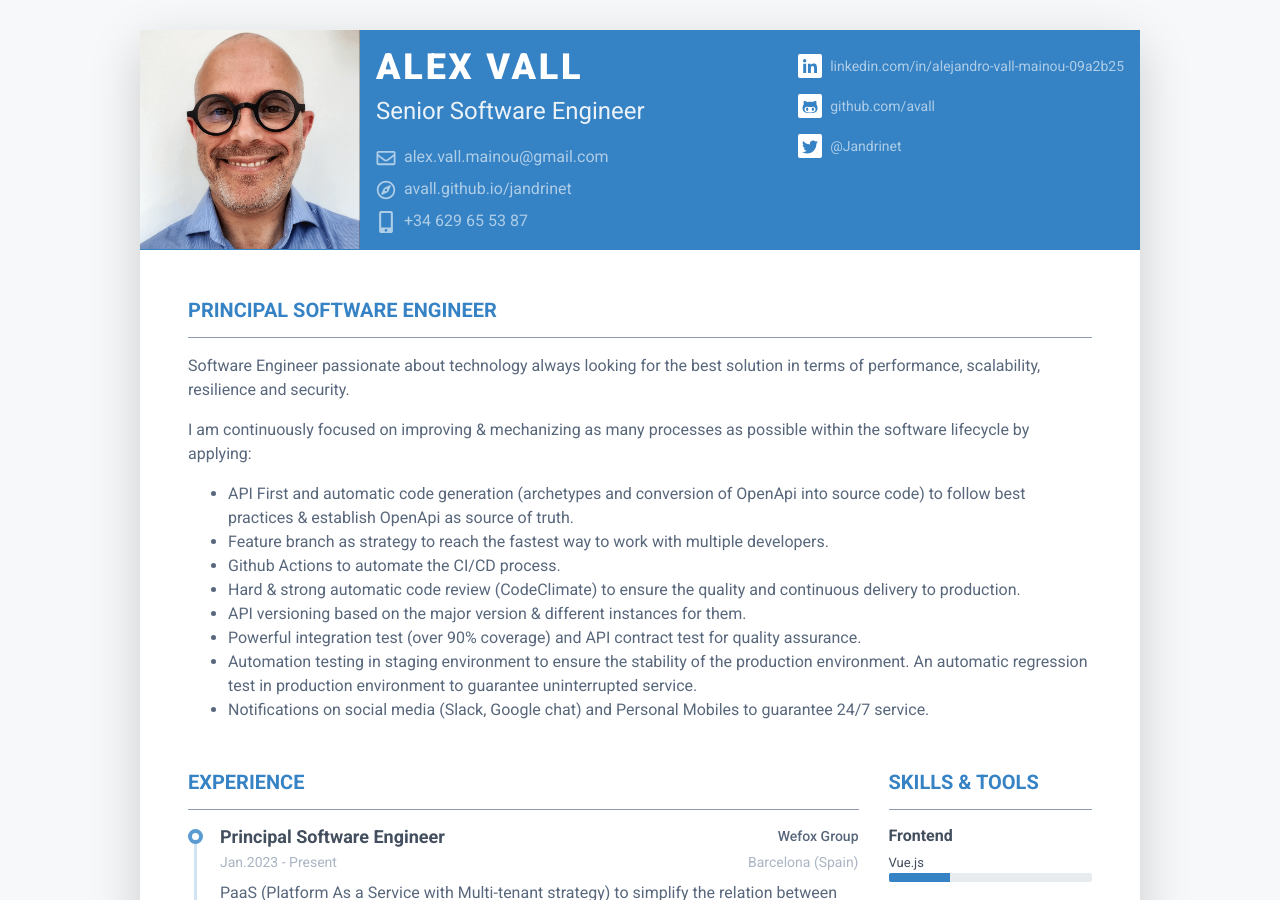
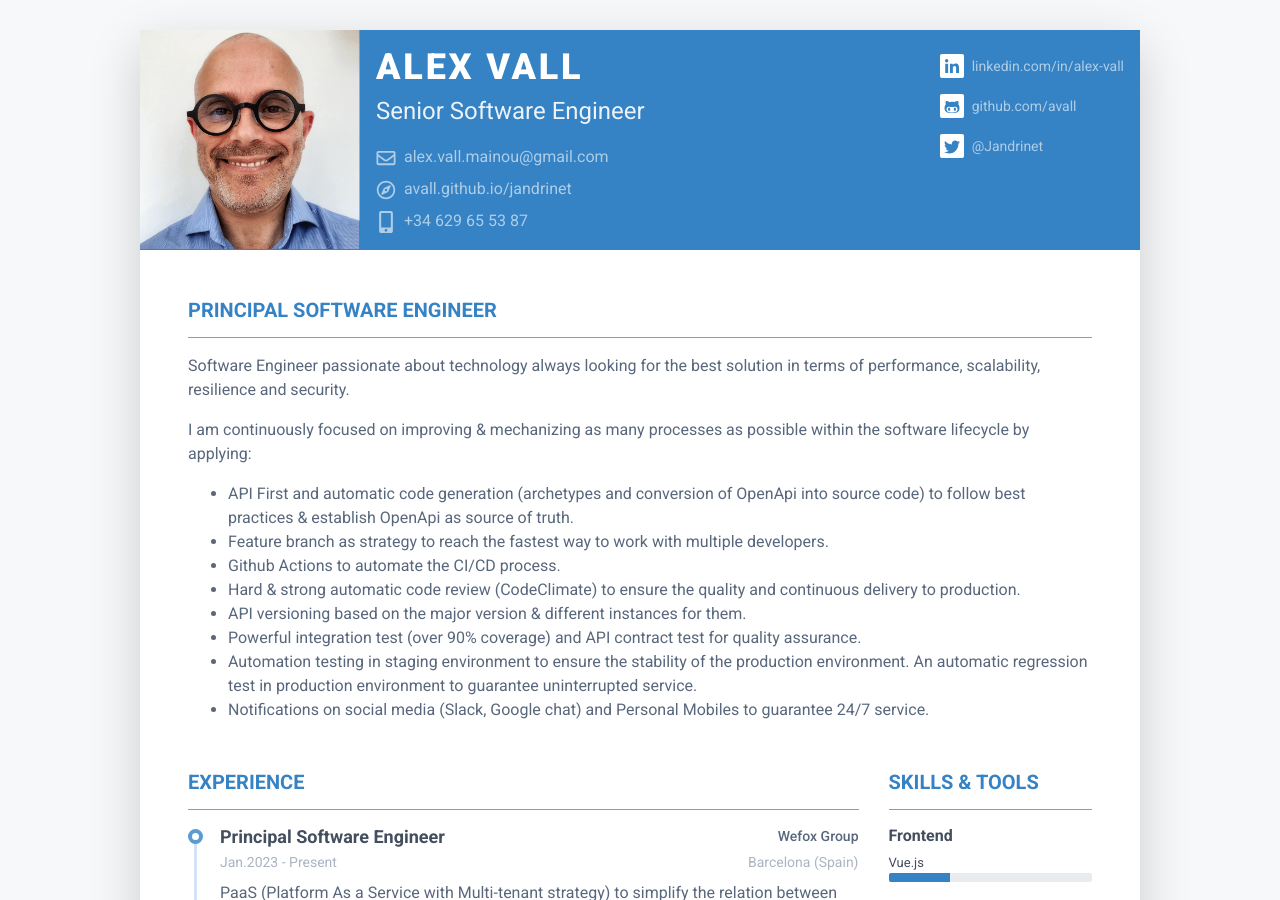
Before and after one commit to avall/avall.github.io, a Jekyll site: the page built from index.html, in a window 1280 px wide and 900 px high. Built offline with Jekyll 4.4.1, drawn with Linux system fonts in a browser that asks for light colours; nearby versions of some CDN libraries.

Commit message:
Update data.yml

```diff
--- a/_data/data.yml
+++ b/_data/data.yml
@@ -5,7 +5,7 @@ bio:
   email: alex.vall.mainou@gmail.com
   telephone: +34 629 65 53 87
   website: avall.github.io/jandrinet
-  linkedin: alejandro-vall-mainou-09a2b25
+  linkedin: alex-vall
   github: avall
   gitlab:
   twitter: Jandrinet
```
